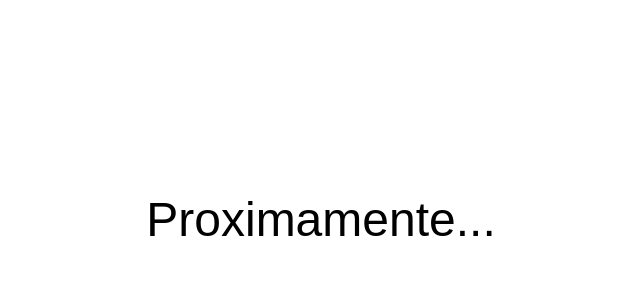
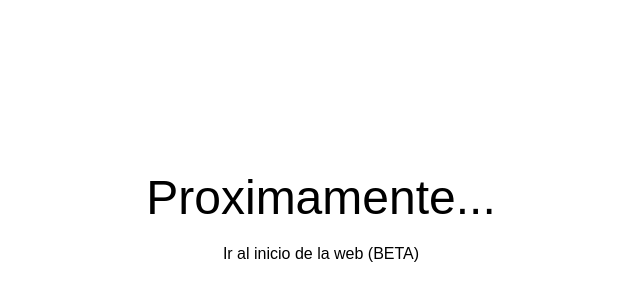
Before and after one commit to alvarocampossanchez14/Alma-Elegancee-Store, a React (Create React App) app: page / in a window 1280 px wide. Shown: the part 180-480 px from the top of the page, without its empty margins (319-959 px from the left). Built offline with nearby package versions, Linux system fonts and the light colour scheme.

Commit message:
Add home route button

```diff
--- a/src/pages/Proximamente.js
+++ b/src/pages/Proximamente.js
@@ -1,9 +1,11 @@
 import React from "react";
+import { Link } from "react-router-dom";
 
 const Proximamente = () => {
     return (
         <div className="flex flex-col justify-center items-center h-screen gap-5">
             <h1 className="text-5xl">Proximamente...</h1>
+            <button><Link to="/home">Ir al inicio de la web (BETA)</Link></button>
         </div>
     );
 }
```
